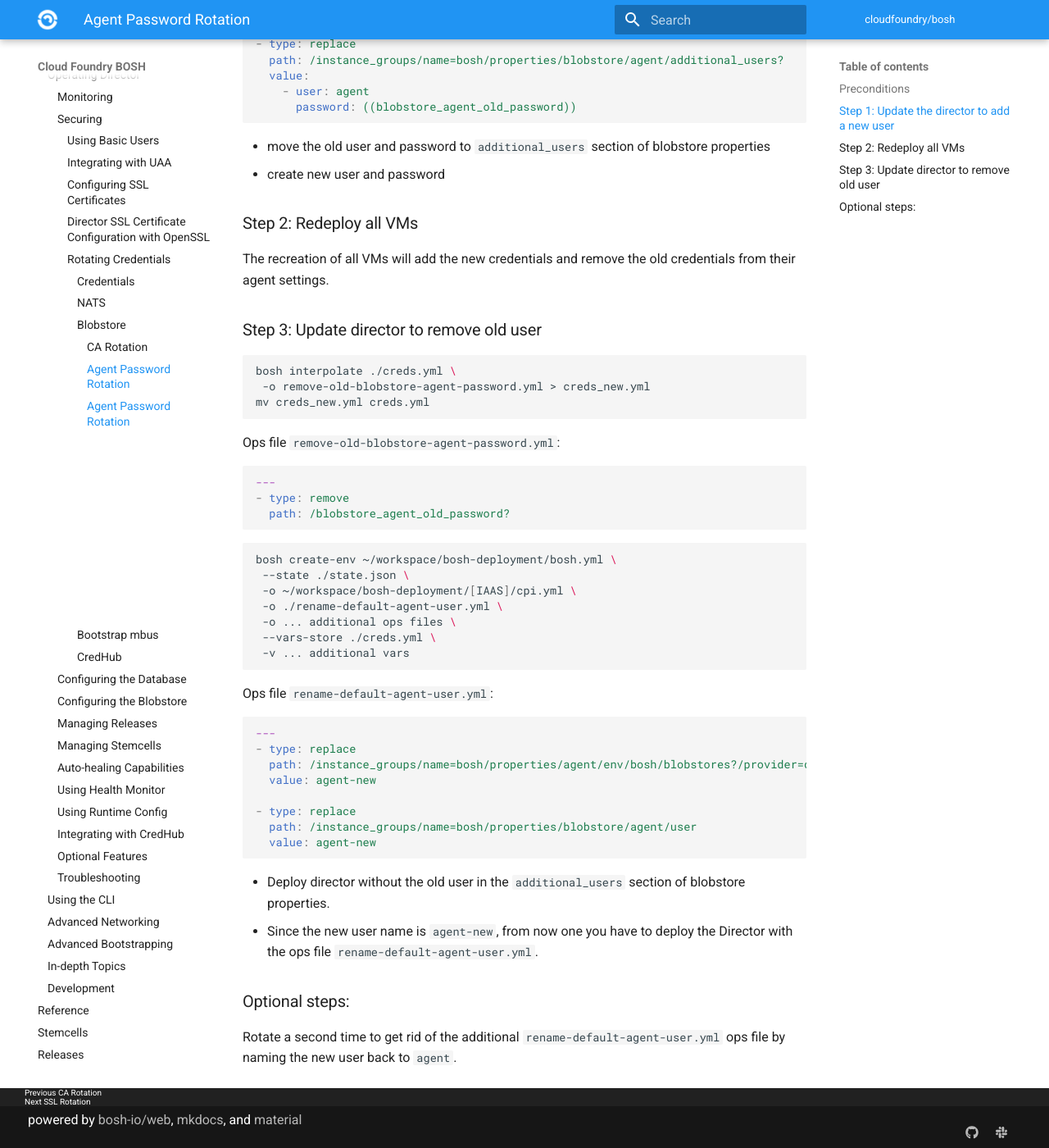
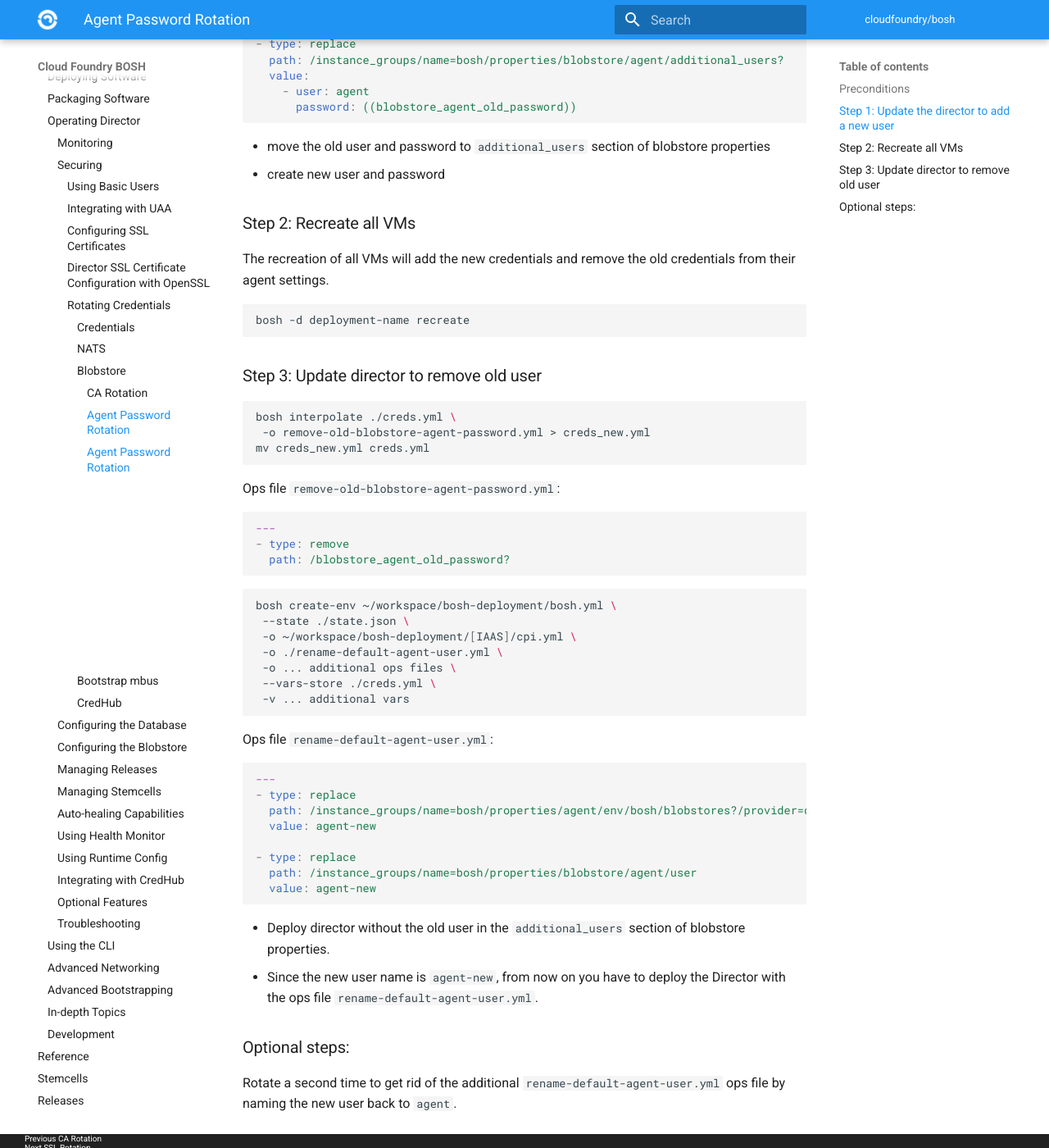
Before and after one commit to cloudfoundry/docs-bosh, an MkDocs documentation site: the page built from content/blobstore-agent-password-rotation.md, in a window 1280 px wide and 1400 px high, scrolled down 1397 px. Shown: the whole window at 82% size. Built offline with MkDocs 1.6.1 and Material for MkDocs 9.7.7, drawn with Linux system fonts in a browser that asks for light colours; old or Windows-style settings are respelled for this version of MkDocs.

Commit message:
Add recreate command and fix typo

````diff
--- a/content/blobstore-agent-password-rotation.md
+++ b/content/blobstore-agent-password-rotation.md
@@ -67,10 +67,14 @@ Ops file `rotate-blobstore-agent-password.yml`:
 * move the old user and password to `additional_users` section of blobstore properties
 * create new user and password
 
-### Step 2: Redeploy all VMs {: #step-2}
+### Step 2: Recreate all VMs {: #step-2}
 
 The recreation of all VMs will add the new credentials and remove the old credentials from their agent
 settings.
+
+```shell
+bosh -d deployment-name recreate
+```
 
 ### Step 3: Update director to remove old user {: #step-3}
 
@@ -112,7 +116,7 @@ Ops file `rename-default-agent-user.yml`:
 ```
 
 * Deploy director without the old user in the `additional_users` section of blobstore properties.
-* Since the new user name is `agent-new`, from now one you have to deploy the Director with the ops file `rename-default-agent-user.yml`.
+* Since the new user name is `agent-new`, from now on you have to deploy the Director with the ops file `rename-default-agent-user.yml`.
 
 ### Optional steps:
 
````
Also changed, not shown: content/blobstore-ca-rotation.md (+1 -0 lines).
